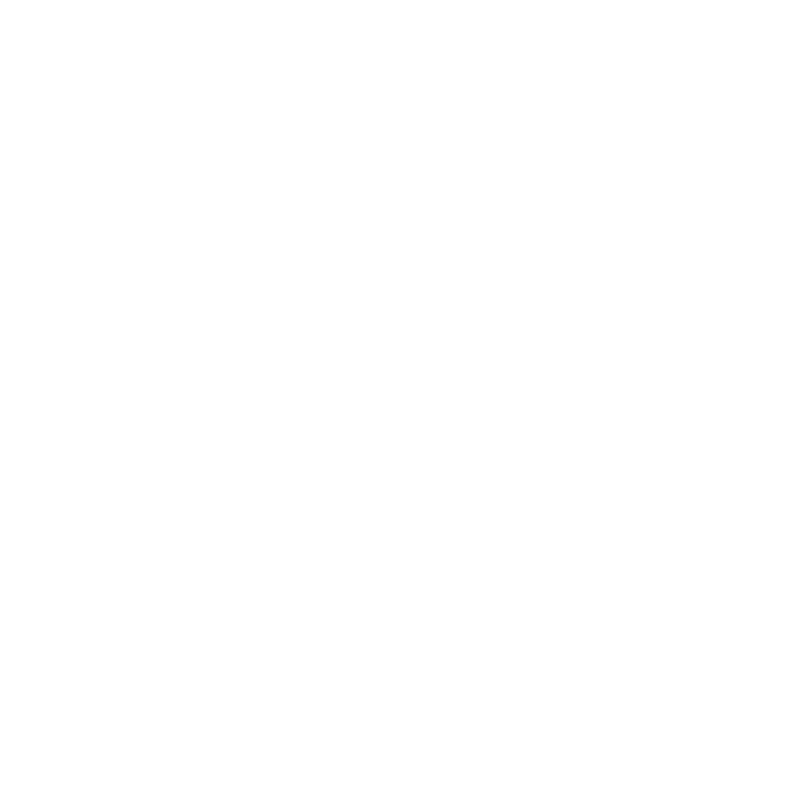
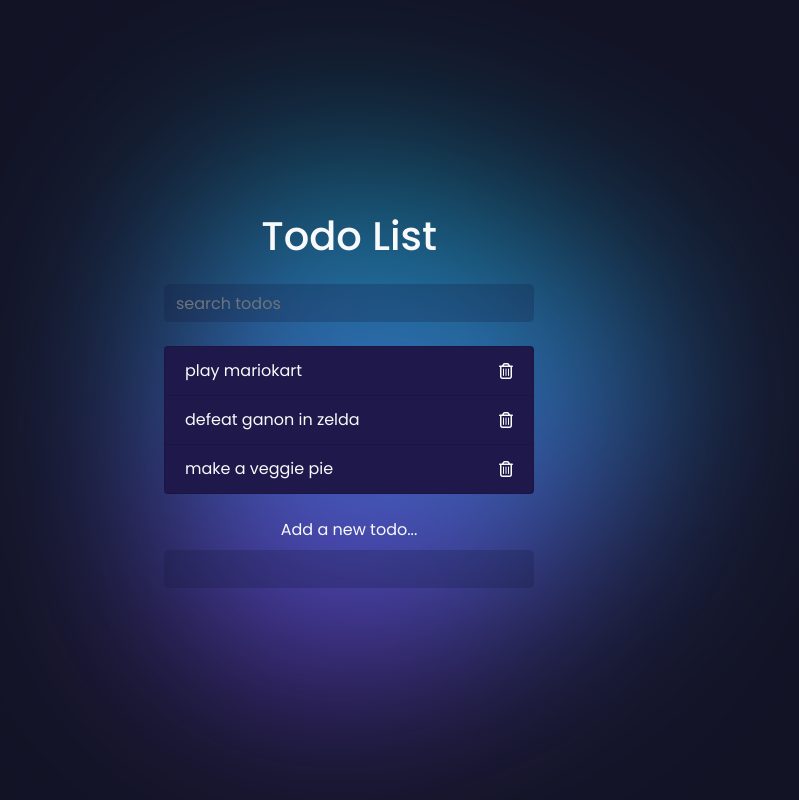
Before and after one commit to svarts/todos, a website: page index.html in a window 1280 px wide. Shown: the whole page, without its empty margins (291-1090 px from the left). Drawn offline with nearby package versions, Linux system fonts and the light colour scheme.

Commit message:
css changed

```diff
--- /dev/null
+++ b/app.js
@@ -0,0 +1 @@
+const addForm = document.querySelector('.add');
--- a/index.html
+++ b/index.html
@@ -4,10 +4,40 @@
     <meta charset="UTF-8">
     <meta http-equiv="X-UA-Compatible" content="IE=edge">
     <meta name="viewport" content="width=device-width, initial-scale=1.0">
+    <link rel="stylesheet" href="https://cdn.jsdelivr.net/npm/bootstrap@4.4.1/dist/css/bootstrap.min.css" integrity="sha384-Vkoo8x4CGsO3+Hhxv8T/Q5PaXtkKtu6ug5TOeNV6gBiFeWPGFN9MuhOf23Q9Ifjh" crossorigin="anonymous">
+    <link rel="stylesheet" href="https://cdnjs.cloudflare.com/ajax/libs/font-awesome/6.4.0/css/all.min.css" integrity="sha512-iecdLmaskl7CVkqkXNQ/ZH/XLlvWZOJyj7Yy7tcenmpD1ypASozpmT/E0iPtmFIB46ZmdtAc9eNBvH0H/ZpiBw==" crossorigin="anonymous" referrerpolicy="no-referrer" />
+
+    <link rel="stylesheet" href="styles.css">
     <title>Todos</title>
 </head>
 <body>
-
-
+    <div class="container">
+        <div class="gradient"></div>
+        <header class="text-center text-light my-4">
+          <h1 class="mb-4">Todo List</h1>
+          <form class="search">
+            <input class="form-control m-auto" type="text" name="search" placeholder="search todos" />
+          </form>
+        </header>
+        <ul class="list-group todos mx-auto text-light">
+          <li class="list-group-item d-flex justify-content-between align-items-center">
+            <span>play mariokart</span>
+            <i class="far fa-trash-alt delete"></i>
+          </li>
+          <li class="list-group-item d-flex justify-content-between align-items-center">
+            <span>defeat ganon in zelda</span>
+            <i class="far fa-trash-alt delete"></i>
+          </li>
+          <li class="list-group-item d-flex justify-content-between align-items-center">
+            <span>make a veggie pie</span>
+            <i class="far fa-trash-alt delete"></i>
+          </li>
+        </ul>
+        <form class="add text-center my-4">
+          <label class="text-light">Add a new todo...</label>
+          <input class="form-control m-auto" type="text" name="add" />
+        </form>
+    </div>
+    <script src="app.js"></script>
 </body>
 </html>
--- a/package.json
+++ b/package.json
@@ -7,5 +7,8 @@
     "test": "echo \"Error: no test specified\" && exit 1"
   },
   "author": "",
-  "license": "ISC"
+  "license": "ISC",
+  "devDependencies": {
+    "tailwindcss": "^3.3.2"
+  }
 }
--- /dev/null
+++ b/styles.css
@@ -0,0 +1,73 @@
+@import url("https://fonts.googleapis.com/css2?family=Poppins:wght@400;500;600;700;800;900&display=swap");
+
+.container{
+    max-width: 400px;
+    z-index: 2;
+    position: relative;
+}
+
+input[type=text],
+input[type=text]:focus{
+    color: #fff;
+    border: none;
+    background: #171b3c40;
+    max-width: 400px;
+    box-shadow: #ffffff;
+    border-radius: .3125rem;
+}
+
+.todos li{
+    background: #1f184b;
+}
+
+.delete{
+    cursor: pointer;
+}
+
+@keyframes rotate {
+    0% {
+      transform: rotate(0deg);
+    }
+    100% {
+      transform: rotate(360deg);
+    }
+}
+
+.gradient {
+    --size: 250px;
+    --speed: 50s;
+    --easing: cubic-bezier(0.8, 0.2, 0.2, 0.8);
+
+    width: var(--size);
+    height: var(--size);
+    filter: blur(calc(var(--size) / 5));
+    background-image: linear-gradient(hsla(184, 100%, 50%, 0.567), hsla(264, 82%, 57%, 0.845));
+    animation: rotate var(--speed) var(--easing) alternate infinite;
+    border-radius: 30% 70% 70% 30% / 30% 30% 70% 70%;
+    z-index: 0;
+    position: absolute;
+    top: 0;
+    left: 0;
+    z-index: -1;
+}
+
+@media (min-width: 720px) {
+    .gradient {
+      --size: 500px;
+    }
+}
+
+body {
+    background-color: #121325;
+    position: absolute;
+    inset: 0;
+    display: flex;
+    place-content: center;
+    align-items: center;
+    overflow: hidden;
+    font-family: 'Poppins';
+}
+
+* {
+    transition: all 0.2s ease-out;
+}
```
Also changed, not shown: server.js (added, +18 -0 lines), server/server.js (deleted, +0 -12 lines), style.css (deleted), 2 other files.
